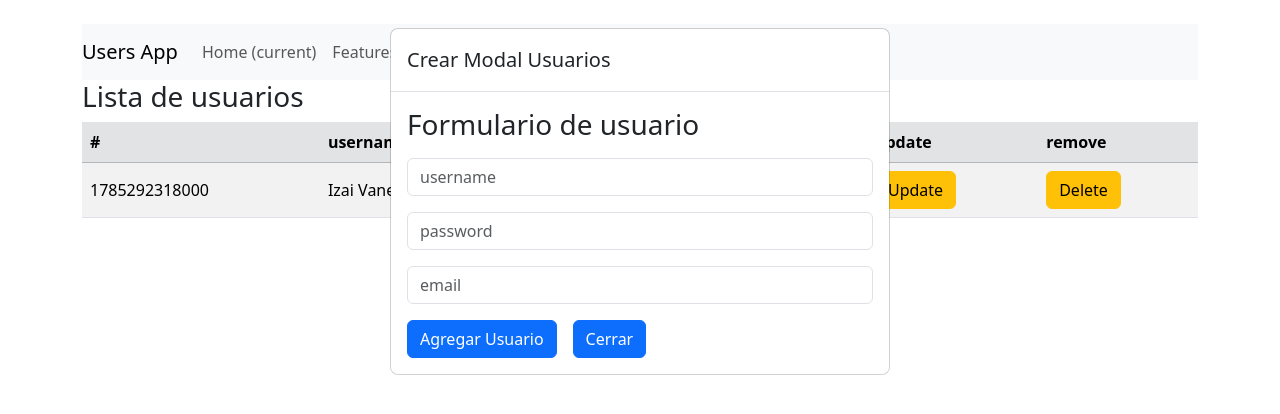
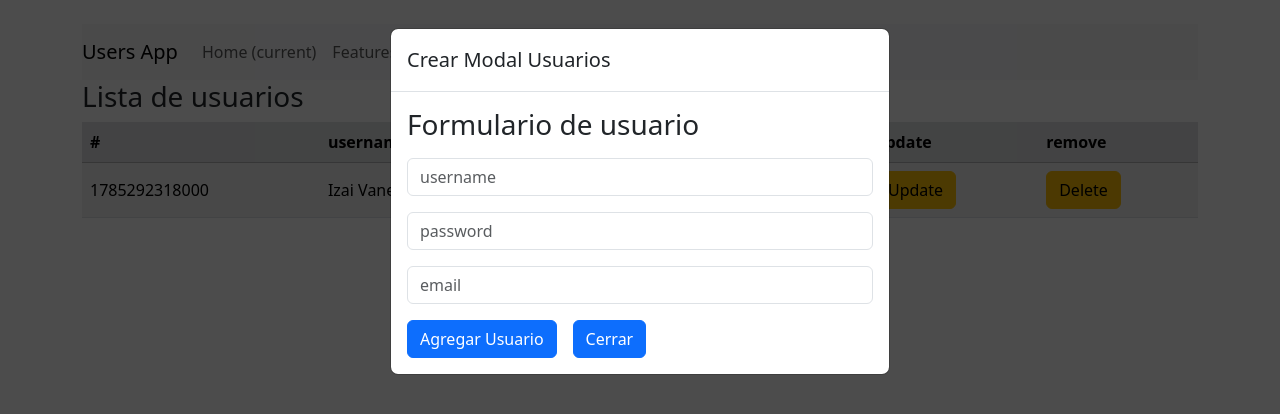
Before and after one commit to izaivanegas/react-usersapp, a React (Vite) app: page / in a window 1280 px wide. Both pictures are taken after a click on the button "Nuevo usuario". Shown: the top 414 px of the page. Built offline with nearby package versions, Linux system fonts and the light colour scheme.

Commit message:
Pase todo el codigo a un componente para tener mas limpia la pagina inicial

```diff
--- a/src/UsersApp.jsx
+++ b/src/UsersApp.jsx
@@ -2,6 +2,7 @@ import {Header} from "./components/Header";
 import {UserForm} from "./components/UserForm";
 import {UsersList} from "./components/UsersList";
 import {useUsers} from './hooks/useUsers.js'
+import {UserModalForm} from "./components/UserModalForm";
 
 export const UsersApp = () => {
 
@@ -19,56 +20,33 @@ export const UsersApp = () => {
 
     return (
         <>
-
-            { !visibleForm || <div className="abrir-modal fadeIn">
-                <div className="modal" style={{display:"block"}} tabIndex="-1">
-                    <div className="modal-dialog" role="document">
-                        <div className="modal-content">
-                            <div className="modal-header">
-                                <h5 className="modal-title" >
-                                    {userSelected.id >0 ? 'Editar': 'Crear'} Modal Usuarios
-                                </h5>
-                            </div>
-                            <div className="modal-body">
-                                <UserForm
-                                    handlerAddUser={handlerAddUser}
-                                    initialUserForm={initialUserForm}
-                                    userSelected={userSelected}
-                                    handleCloseForm={handleCloseForm}
-                                />
-                            </div>
-                        </div>
-                    </div>
-                </div>
-            </div>
+            {!visibleForm ||
+                <UserModalForm
+                    userSelected={userSelected}
+                    handlerAddUser={handlerAddUser}
+                    initialUserForm={initialUserForm}
+                    handleCloseForm={handleCloseForm}/>
             }
-
             <div className="container my-4">
                 <Header/>
                 <div className="row">
-
-
-
                     <div className="col">
-
-                        { visibleForm || <button className="btn btn-primary my-3" type="button"
-                        onClick={handleOpenForm}
-                        >
-                            Nuevo usuario
-                        </button> }
-
+                        {visibleForm ||
+                            <button
+                                className="btn btn-primary my-3"
+                                type="button"
+                                onClick={handleOpenForm}>
+                                Nuevo usuario
+                            </button>}
 
                         {users.length === 0 ?
-                            <div className="alert alert-warning my-3">
-                                No hay usuarios
-                            </div>
+                            <div className="alert alert-warning my-3">No hay usuarios</div>
                             :
-                            <UsersList users={users}
-                                       handlerRemoveUser={handlerRemoveUser}
-                                       handleEditUser={handleEditUser}
-                            />
+                            <UsersList
+                                users={users}
+                                handlerRemoveUser={handlerRemoveUser}
+                                handleEditUser={handleEditUser}/>
                         }
-
                     </div>
                 </div>
             </div>
--- /dev/null
+++ b/src/components/UserModalForm.jsx
@@ -0,0 +1,31 @@
+import {UserForm} from "./UserForm.jsx";
+
+
+export const UserModalForm = ({userSelected, handlerAddUser,initialUserForm,handleCloseForm}) => {
+
+    return (
+        <div className="abrir-modal fadeIn">
+            <div className="modal" style={{display:"block"}} tabIndex="-1">
+                <div className="modal-dialog" role="document">
+                    <div className="modal-content">
+                        <div className="modal-header">
+                            <h5 className="modal-title" >
+                                {userSelected.id >0 ? 'Editar': 'Crear'} Modal Usuarios
+                            </h5>
+                        </div>
+                        <div className="modal-body">
+                            <UserForm
+                                handlerAddUser={handlerAddUser}
+                                initialUserForm={initialUserForm}
+                                userSelected={userSelected}
+                                handleCloseForm={handleCloseForm}
+                            />
+                        </div>
+                    </div>
+                </div>
+            </div>
+        </div>
+    )
+
+
+}
--- a/src/styles.css
+++ b/src/styles.css
@@ -0,0 +1,41 @@
+.abrir-modal {
+    background-color: rgba(0, 0, 0, 0.7);
+    position: fixed;
+    top: 0px;
+    left: 0px;
+    width: 100%;
+    height: 100%;
+    z-index: 1000;
+}
+
+.animacion {
+    animation-duration: 2s;
+    animation-fill-mode: both;
+    -webkit-animation-duration: 2s;
+    -webkit-animation-fill-mode: both;
+}
+
+.fadeIn {
+    animation-name: fadeIn;
+    -webkit-animation-name: fadeIn;
+}
+
+@keyframes fadeIn {
+    0% {
+        opacity: 0
+    }
+
+    to {
+        opacity: 1
+    }
+}
+
+@-webkit-keyframes fadeIn {
+    0% {
+        opacity: 0
+    }
+
+    to {
+        opacity: 1
+    }
+}
```
